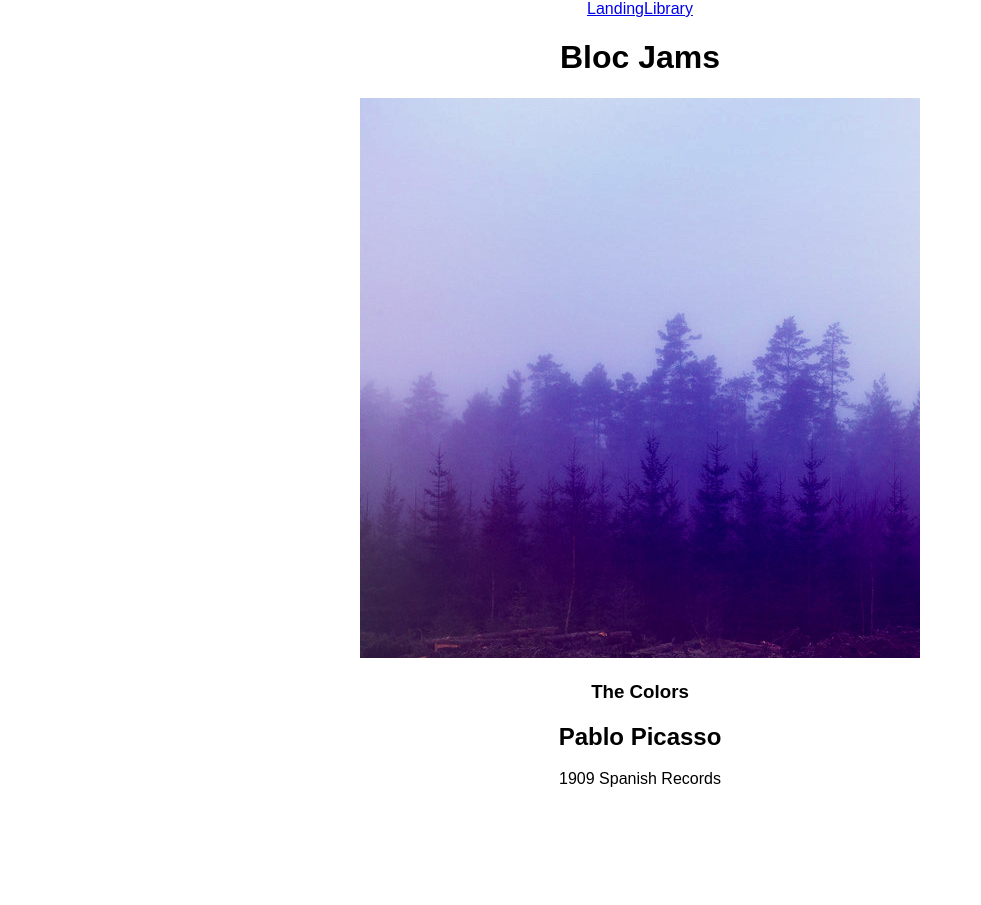
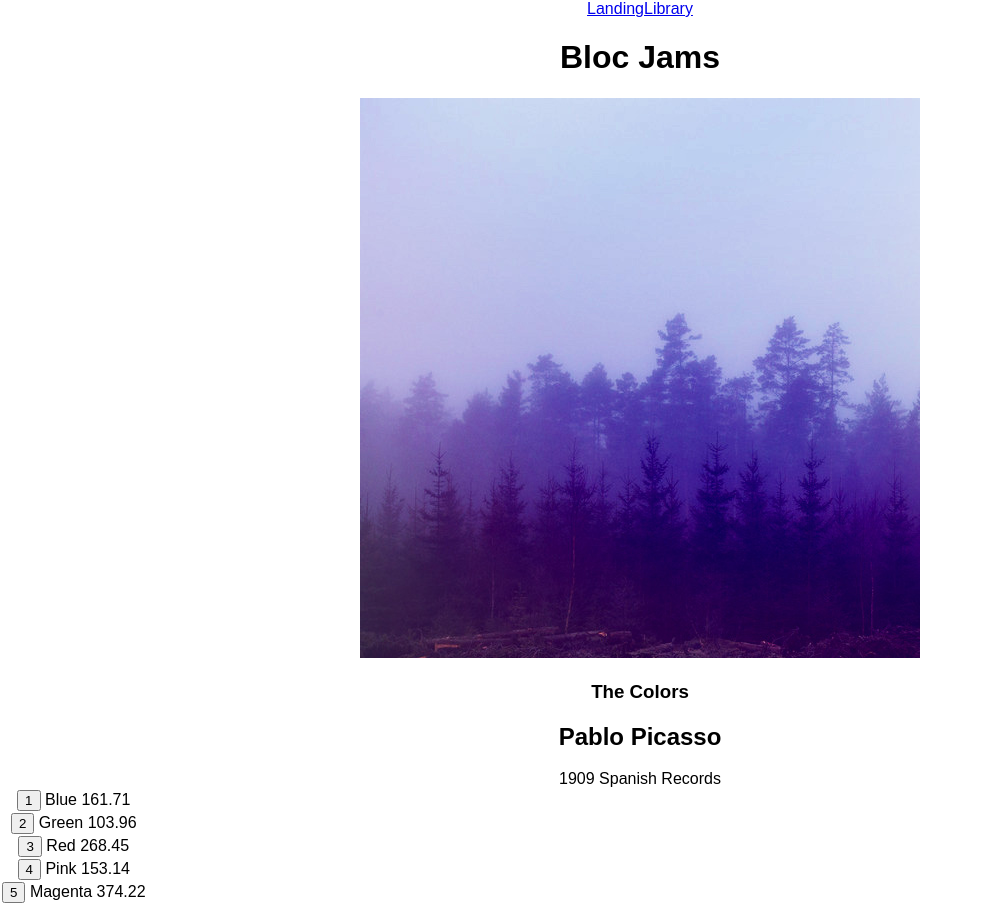
Before and after one commit to TravisBlair74/bloc-jams-react, a React (Create React App) app: page /album/the-colors in a window 1280 px wide. Shown: the whole page, without its empty margins (0-981 px from the left). Before the commit the page ends 800 px from the top, so only its background shows below. Built offline with nearby package versions, Linux system fonts and the light colour scheme.

Commit message:
Added song list

```diff
--- a/src/components/Album.js
+++ b/src/components/Album.js
@@ -32,6 +32,16 @@ class Album extends Component {
             <col id="song-duration-column" />
           </colgroup>
           <tbody>
+          {this.state.album.songs.map( (song, index) =>
+              <tr>
+                <button>
+                  <span className="song-number"> {index+1}</span>
+                </button>
+                <span className="song-title"> {song.title}</span>
+                <span className="song-duration"> {song.duration}</span>
+              </tr>
+            )
+          }
           </tbody>
         </table>
       </section>
```
